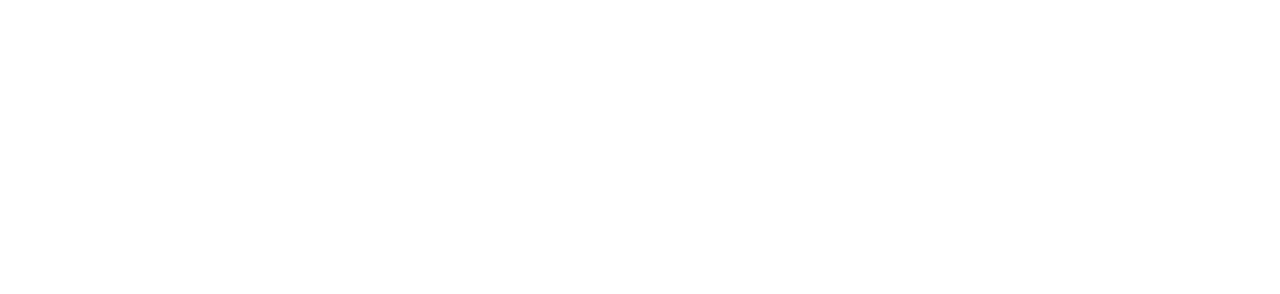
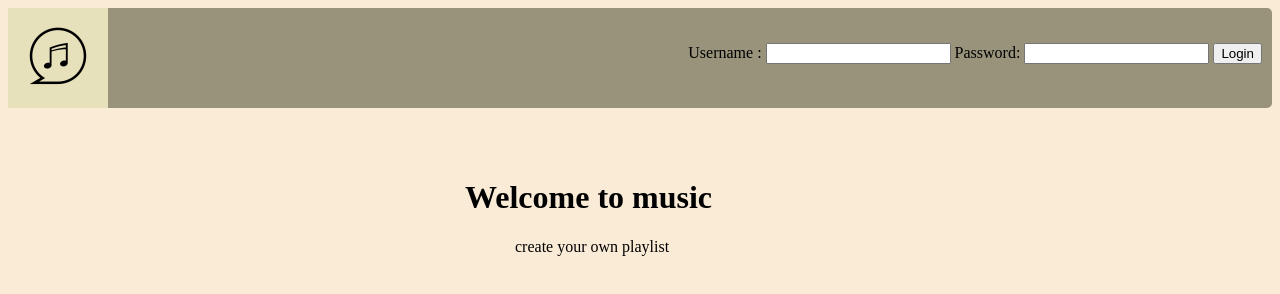
Before and after one commit to Sauravithp/FinalProjectFrontend, a website: page app.html in a window 1280 px wide. Drawn offline with Linux system fonts and the light colour scheme.

Commit message:
complete login

```diff
--- a/app.html
+++ b/app.html
@@ -3,13 +3,29 @@
 <head>
     <meta charset="UTF-8">
     <title>Music Player</title>
+    <script src="./javascript/login.js"></script>
     <link href="../public/css/app.css" rel="stylesheet">
 </head>
 <body>
 <header>
-    <di>
+    <div id="header">
 
-    </di>
+        <div id="login-header">
+            <div id="music-logo">
+                <img src="../public/image/music.png" alt="music logo" height="100" width="100">
+            </div>
+            <div id="login-details">
+                Username : <input id="username">
+                Password: <input id="password">
+                <button id="login">Login</button></div>
+
+        </div>
+    </div>
+    <div id="welcome">
+        <h1 >  Welcome to music</h1>
+        <p id="header-details">create your own playlist</p>
+    </div>
+
 </header>
 </body>
 </html>
--- /dev/null
+++ b/javascript/login.js
@@ -0,0 +1,25 @@
+window.onload = function () {
+    const login = document.getElementById('login');
+    const username = document.getElementById('username');
+    const password = document.getElementById('password');
+
+    login.addEventListener('click', function () {
+        console.log("username--->"+username.value);
+        console.log("password--->"+password.value);
+
+        fetch('http://localhost:9999/login', {
+            method: 'POST',
+            body: JSON.stringify({
+                username: username.value,
+                password: password.value
+            }),
+            headers: {
+                'Content-type': 'application/json; charset=UTF-8',
+            },
+        })
+            .then((response) => {
+                console.log(response.json())
+                response.json();
+            })
+    })
+}
--- a/public/css/app.css
+++ b/public/css/app.css
@@ -1,6 +1,27 @@
-#navbar navbar-expand-md navbar-dark fixed-top bg-dark{
-    border: 1px solid black;
+body{
+    background-color: antiquewhite;
+}
+
+#header {
+    background: #98937a;
+    height: 100px;
+    position: relative;
     border-radius: 5px;
-    background-color: rosybrown;
+}
 
+#login-details {
+    position: absolute;
+    right: 10px;
+    top: 35px;
 }
+
+#welcome{
+    width: 500px;
+    margin: auto;
+    padding-top: 50px;
+    padding-left: 150px;
+}
+
+#header-details{
+    padding-left: 50px;
+}
```
Also changed, not shown: public/image/music.png (added), 2 other files.
